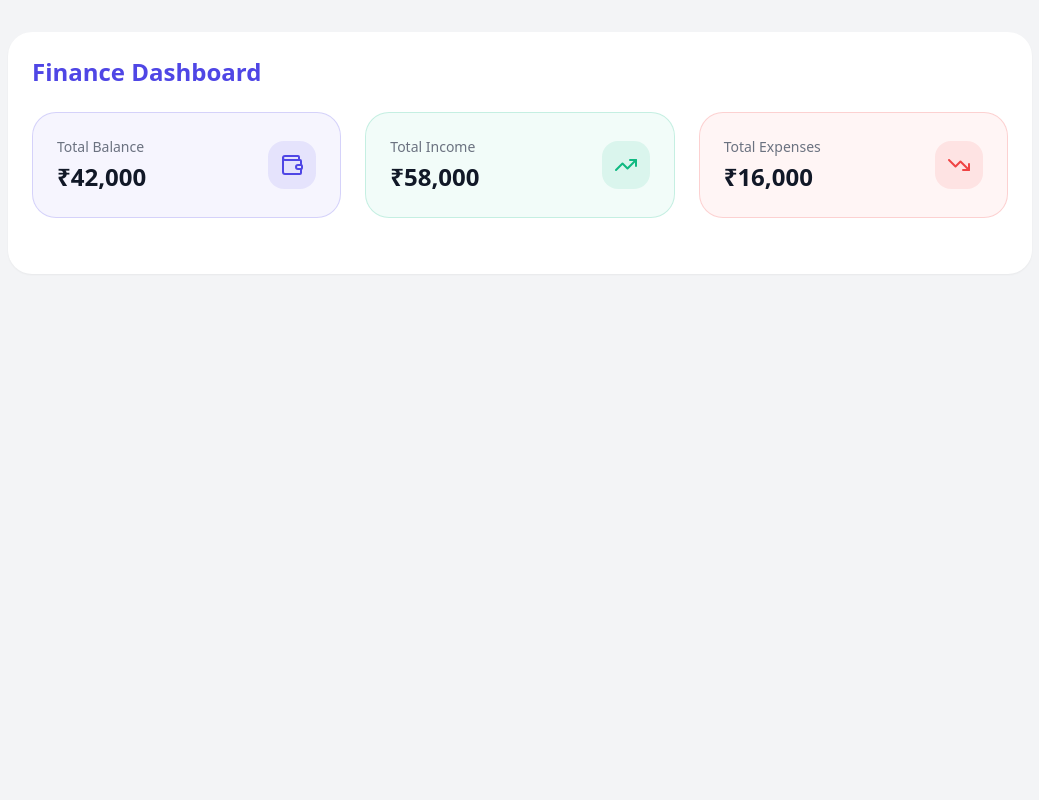
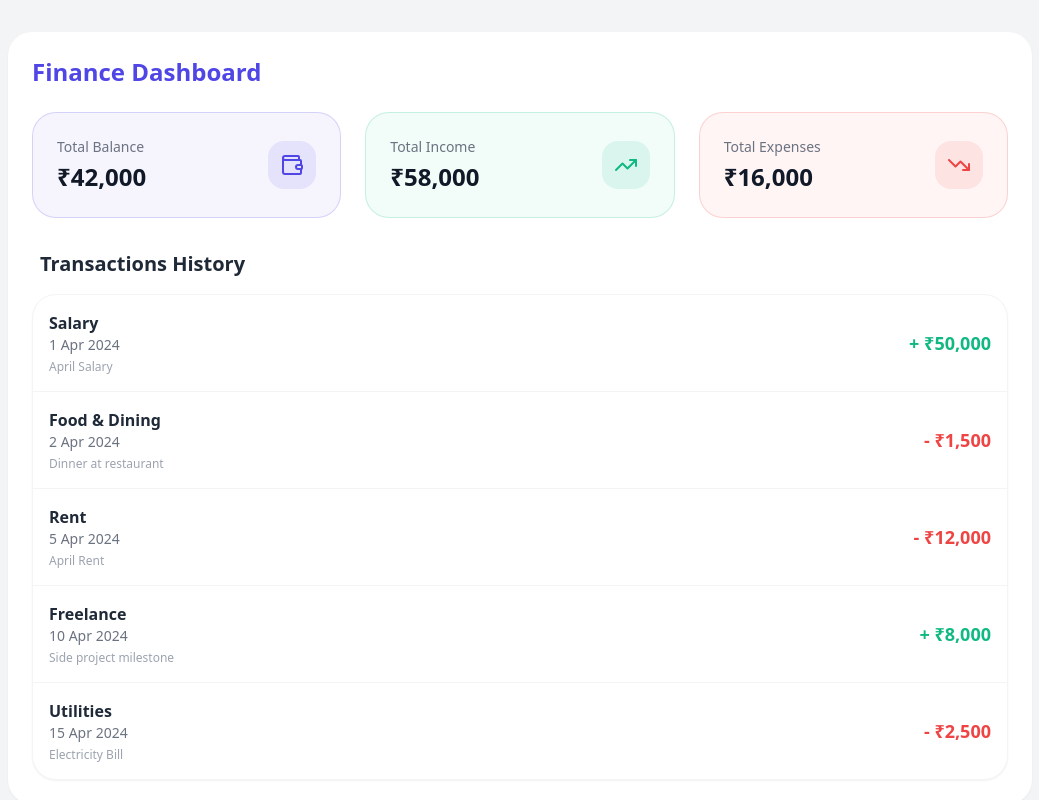
Before and after one commit to Punith1117/fin-dashboard, a React (Vite) app: page / in a window 1280 px wide. Shown: the top 800 px of the page, without its empty margins (120-1159 px from the left). Built offline with nearby package versions, Linux system fonts and the light colour scheme.

Commit message:
feat: implement TransactionList and TransactionItem with empty state and dynamic styling

```diff
--- a/src/App.jsx
+++ b/src/App.jsx
@@ -1,4 +1,5 @@
 import { StatsGrid } from './components/Summary/StatsGrid';
+import { TransactionList } from './components/Transactions/TransactionList';
 import './index.css';
 
 function App() {
@@ -9,7 +10,9 @@ function App() {
 
         <StatsGrid />
 
-        {/* Placeholder for the Transactions List and Add Modal */}
+        <TransactionList />
+
+        {/* Placeholder for the Add Transaction Modal */}
       </div>
     </div>
   );
--- /dev/null
+++ b/src/components/Transactions/TransactionItem.jsx
@@ -0,0 +1,34 @@
+import React from 'react';
+import { formatCurrency } from '../../utils/formatters';
+
+export function TransactionItem({ transaction }) {
+  const { amount, type, category, note, date } = transaction;
+
+  const isIncome = type === 'income';
+  const amountColor = isIncome ? 'text-finance-success' : 'text-finance-danger';
+  const amountPrefix = isIncome ? '+' : '-';
+
+  const formattedDate = new Date(date).toLocaleDateString('en-IN', {
+    day: 'numeric',
+    month: 'short',
+    year: 'numeric',
+  });
+
+  return (
+    <div className="flex items-center justify-between p-4 border-b border-gray-100 last:border-0 hover:bg-gray-50 transition-colors">
+      <div className="flex flex-col">
+        <span className="font-semibold text-gray-800">{category}</span>
+        <span className="text-sm text-gray-500">{formattedDate}</span>
+        {note && (
+          <span className="text-xs text-gray-400 mt-1 truncate max-w-[200px]" title={note}>
+            {note}
+          </span>
+        )}
+      </div>
+
+      <div className={`font-bold text-lg ${amountColor}`}>
+        {amountPrefix} {formatCurrency(amount)}
+      </div>
+    </div>
+  );
+}
--- /dev/null
+++ b/src/components/Transactions/TransactionList.jsx
@@ -0,0 +1,27 @@
+import React from 'react';
+import { useTransactionStore } from '../../store/useTransactionStore';
+import { TransactionItem } from './TransactionItem';
+
+export function TransactionList() {
+  const transactions = useTransactionStore((state) => state.transactions);
+
+  return (
+    <div className="mt-8">
+      <h2 className="text-xl font-bold text-gray-800 mb-4 px-2">Transactions History</h2>
+      <div className="rounded-2xl border border-gray-100 bg-finance-surface shadow-sm overflow-hidden min-h-[100px]">
+        {transactions.length === 0 ? (
+          <div className="flex flex-col items-center justify-center p-12 text-gray-500">
+            <p className="text-lg font-medium">No transactions yet</p>
+            <p className="text-sm">Add your first transaction to get started.</p>
+          </div>
+        ) : (
+          <div className="flex flex-col">
+            {transactions.map((transaction) => (
+              <TransactionItem key={transaction.id} transaction={transaction} />
+            ))}
+          </div>
+        )}
+      </div>
+    </div>
+  );
+}
```
